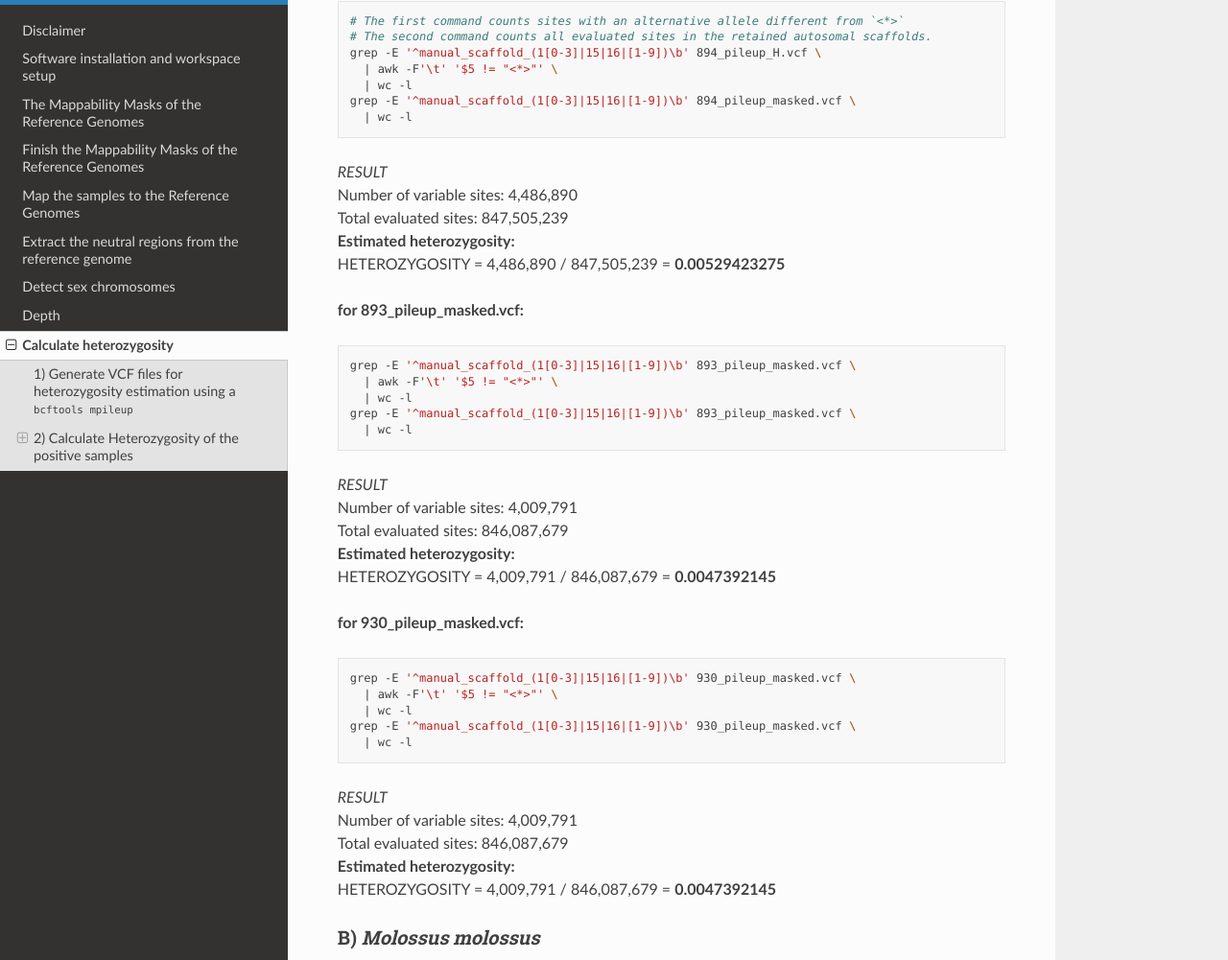
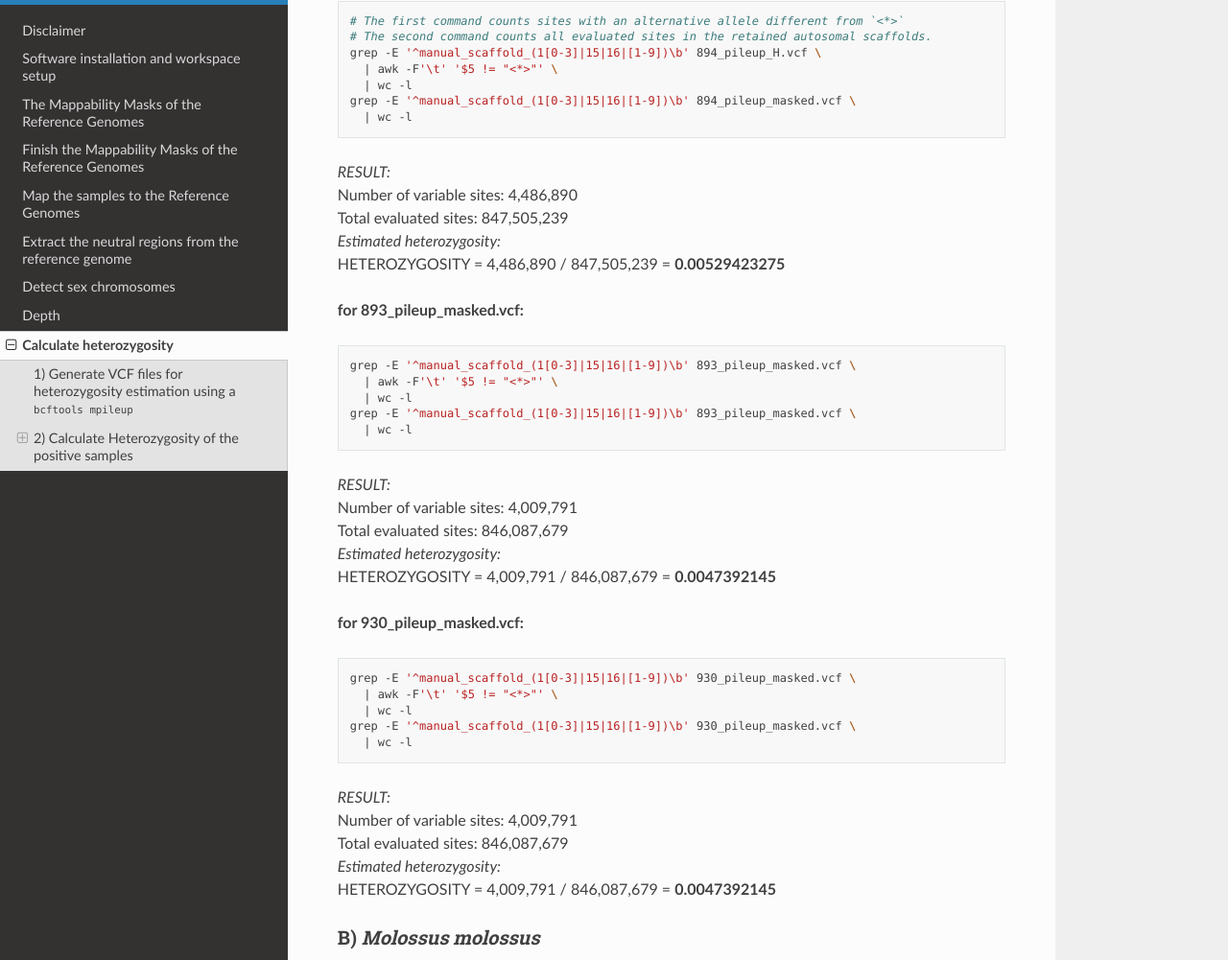
Before and after one commit to hoyosmanuel/MSMC2-Protocol, a Sphinx documentation site: the page built from docs/source/08_Data_Processing_7.rst, in a window 1280 px wide and 1400 px high, scrolled down 3164 px. Shown: the part 88-1089 px from the top of the window at 96% size. Built offline with Sphinx 7.4.7 and the Read the Docs theme 3.1.0, drawn with Linux system fonts in a browser that asks for light colours.

```diff
--- a/docs/source/08_Data_Processing_7.rst
+++ b/docs/source/08_Data_Processing_7.rst
@@ -167,10 +167,10 @@ A) *Hipposideros larvatus*
    grep -E '^manual_scaffold_(1[0-3]|15|16|[1-9])\b' 894_pileup_masked.vcf \
      | wc -l
 
-| *RESULT*
+| *RESULT:*
 | Number of variable sites: 4,486,890
 | Total evaluated sites: 847,505,239
-| **Estimated heterozygosity:**
+| *Estimated heterozygosity:*
 | HETEROZYGOSITY = 4,486,890 / 847,505,239 = **0.00529423275**
 
 
@@ -184,10 +184,10 @@ A) *Hipposideros larvatus*
    grep -E '^manual_scaffold_(1[0-3]|15|16|[1-9])\b' 893_pileup_masked.vcf \
      | wc -l
 
-| *RESULT*
+| *RESULT:*
 | Number of variable sites: 4,009,791
 | Total evaluated sites: 846,087,679
-| **Estimated heterozygosity:**
+| *Estimated heterozygosity:*
 | HETEROZYGOSITY = 4,009,791 / 846,087,679 = **0.0047392145**
 
 
@@ -201,10 +201,10 @@ A) *Hipposideros larvatus*
    grep -E '^manual_scaffold_(1[0-3]|15|16|[1-9])\b' 930_pileup_masked.vcf \
      | wc -l
 
-| *RESULT*
+| *RESULT:*
 | Number of variable sites: 4,009,791
 | Total evaluated sites: 846,087,679
-| **Estimated heterozygosity:**
+| *Estimated heterozygosity:*
 | HETEROZYGOSITY = 4,009,791 / 846,087,679 = **0.0047392145**
 
 
```
